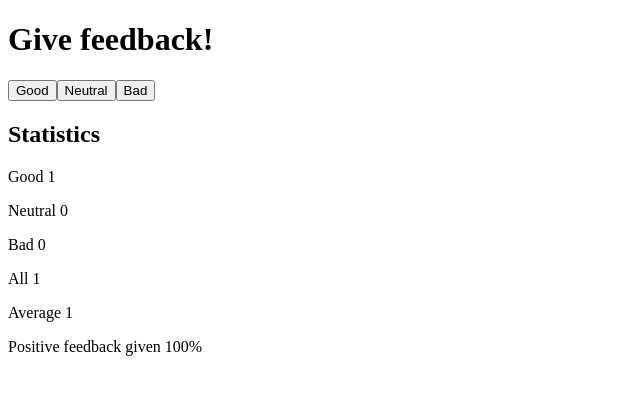
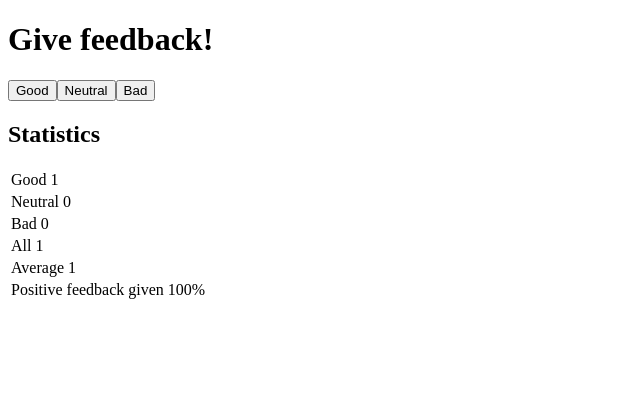
Before and after one commit to ajnarhi/Fullstack2021, a React (Create React App) app in the folder Osa1/unicafe/: page / in a window 1280 px wide. Both pictures are taken after a click on the button "Good". Shown: the top 394 px of the page, without its empty margins (0-640 px from the left). Built offline with nearby package versions, Linux system fonts and the light colour scheme.

Commit message:
1.11 done (i think...)

```diff
--- a/Osa1/unicafe/src/App.js
+++ b/Osa1/unicafe/src/App.js
@@ -24,20 +24,33 @@
   return  (
     <div>
     <h2>{props.statistics}</h2>
-
+    <table>
+    <tr>
     <StatisticLine text="Good" value={props.goodValue}/>
+    </tr>
+    <tr>
     <StatisticLine text="Neutral" value={props.neutralValue}/>
+    </tr>
+    <tr>
     <StatisticLine text="Bad" value={props.badValue}/>
+    </tr>
+    <tr>
     <StatisticLine text="All" value={allFeedback}/>
+    </tr>
+    <tr>
     <StatisticLine text="Average" value={averageFeedback}/>
+    </tr>
+    <tr>
     <StatisticLine text="Positive feedback given" value={goodPercentageFeedback + "%"} />
+    </tr>
+    </table>
     </div>
   )
 }
 
 const StatisticLine=(props)=> {
   return (
-    <p>{props.text} {props.value}</p>
+    <td>{props.text} {props.value}</td>
   )
 }
 
```
Also changed, not shown: 1 other file (tests, documents, lock files or other folders).
